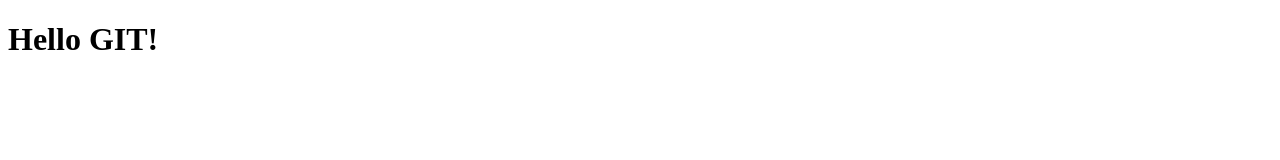
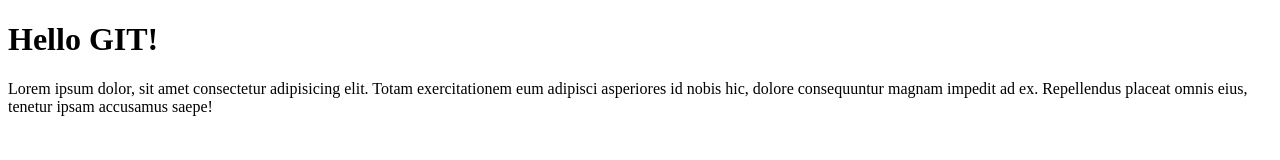
Before and after one commit to coderoadpl/frontend--git-linux--task-4, a plain HTML site: page index.html in a window 1280 px wide. Drawn offline with Linux system fonts and the light colour scheme.

Commit message:
Added lorem ipsum paragraph

```diff
--- a/index.html
+++ b/index.html
@@ -1,15 +1,25 @@
 <!DOCTYPE html>
 <html lang="en">
+
 <head>
     <meta charset="UTF-8">
-    <meta name="viewport" content="width=device-width, initial-scale=1.0">
+    <meta
+        name="viewport"
+        content="width=device-width, initial-scale=1.0"
+    >
     <title>Document</title>
 </head>
-<body>
+
 
     <h1>Hello GIT!</h1>
+
+    <p>
+        Lorem ipsum dolor, sit amet consectetur adipisicing elit. Totam exercitationem eum adipisci asperiores id nobis
+        hic, dolore consequuntur magnam impedit ad ex. Repellendus placeat omnis eius, tenetur ipsam accusamus saepe!
+    </p>
 
     <script src="./js/script.js"></script>
 
 </body>
+
 </html>
```
